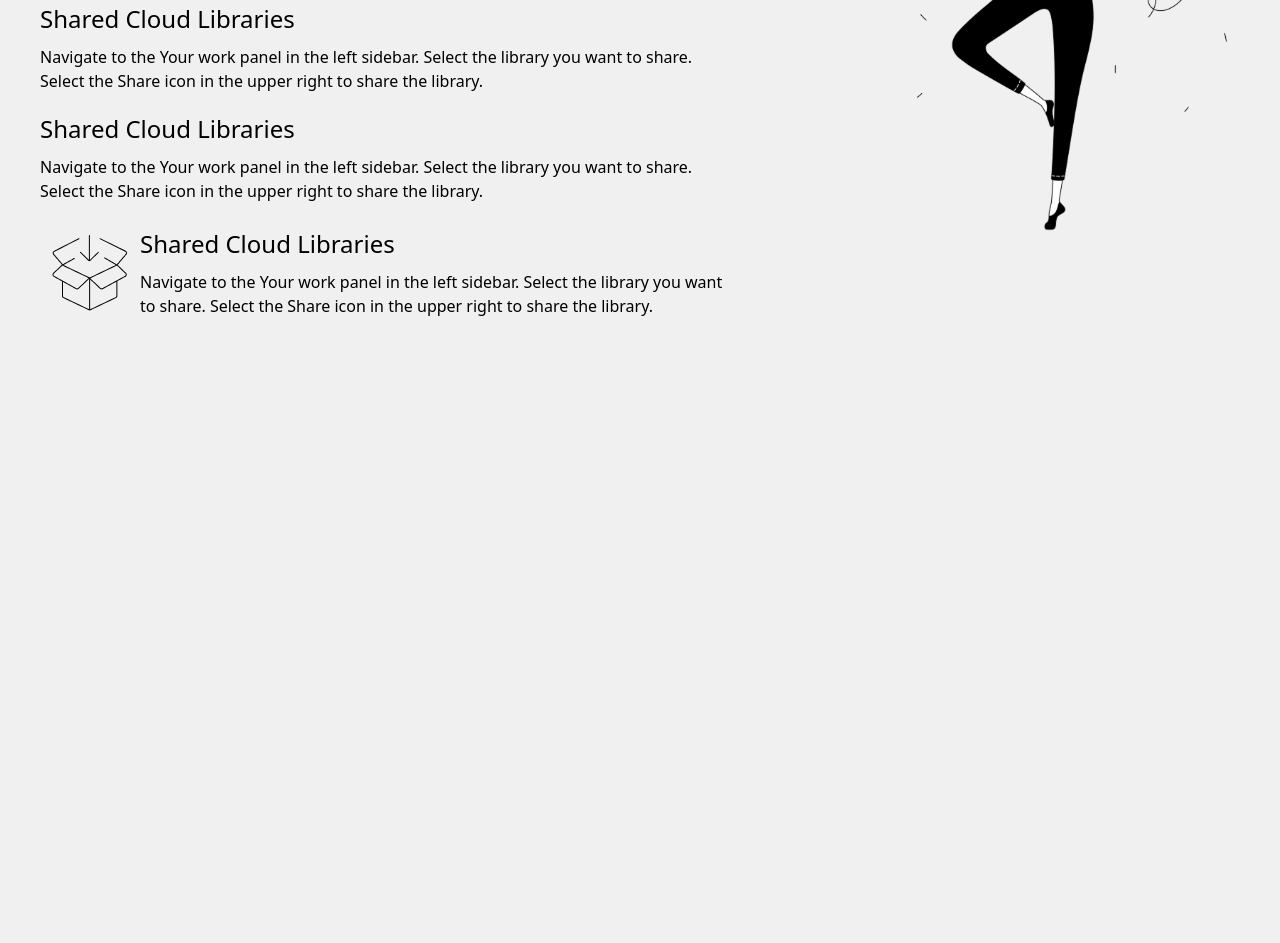
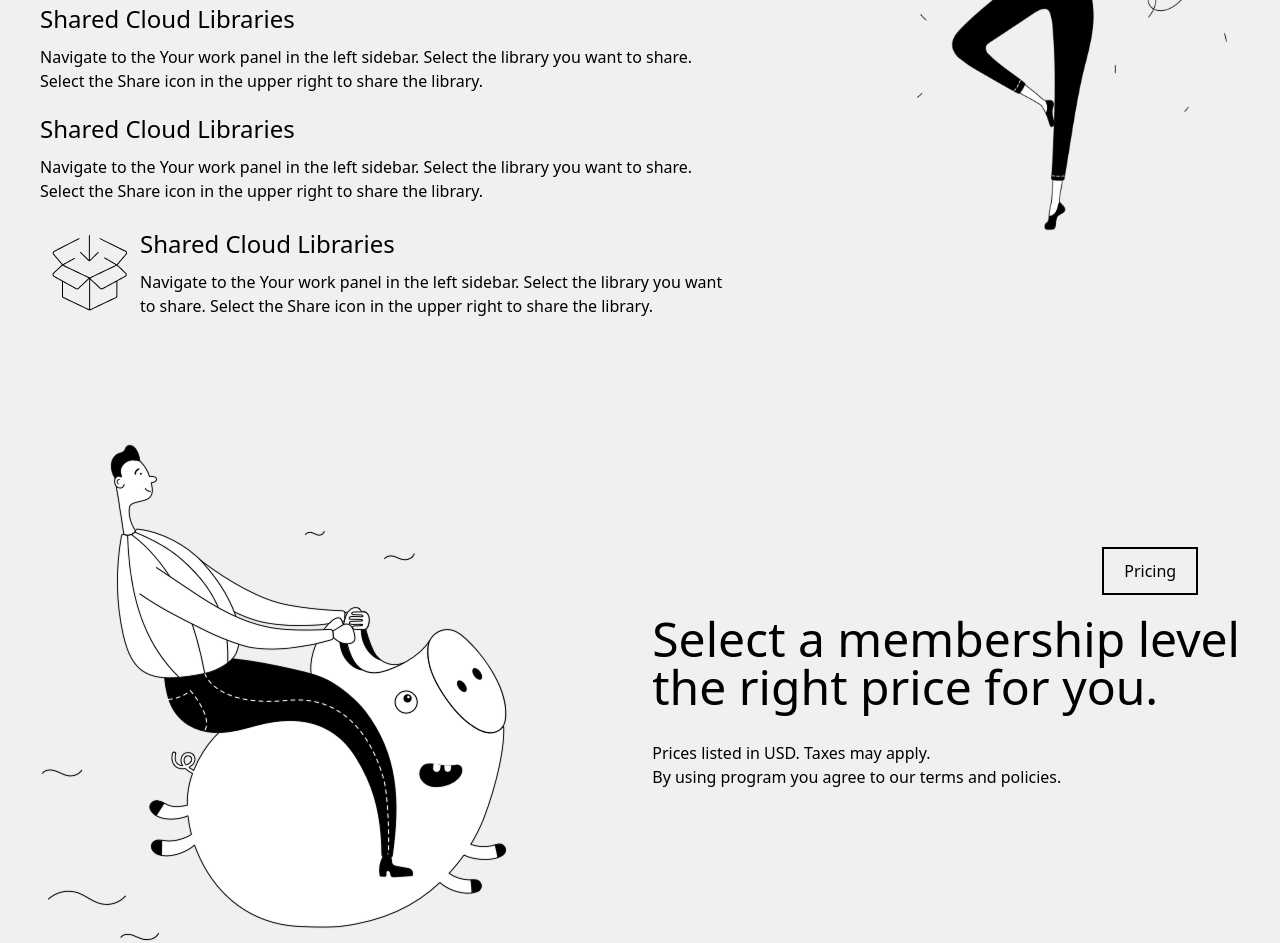
Before and after one commit to MuhammadzodaYunus/Exam-Tailwind, a website: page index.html in a window 1280 px wide. Shown: the part 1676-2619 px from the top of the page. Before the commit the page ends 2019 px from the top, so only its background shows below. Drawn offline with Linux system fonts and the light colour scheme.

Commit message:
feat: create all parts of section

```diff
--- a/index.html
+++ b/index.html
@@ -140,6 +140,21 @@
                 <img src="./img.png/Illustration_3.png" alt="">
             </div>
         </div>
+
+        <div class="flex mt-[100px] flex justify-between max-w-[1200px] m-auto items-center lg:flex-row flex-col-reverse">
+            <div>
+                <img src="./img.png/Illustration_4.png" alt="">
+            </div>
+            <div>
+                <button class="px-[20px] py-[10px] border-2 mb-[20px] lg:ml-[450px]">Pricing</button>
+                <h2 class="lg:text-5xl text-3xl">Select a membership level <br>
+                    the right price for you.
+                </h2>
+                <p class="mt-[30px] mb-[50px] lg:w-[100%] w-[80%]">Prices listed in USD. Taxes may apply. <br>
+                    By using program you agree to our terms and policies.
+                </p>
+            </div>
+        </div>
     </section>
 </body>
 
```
Also changed, not shown: img.png/Illustration_4.png (added), src/output.css.
